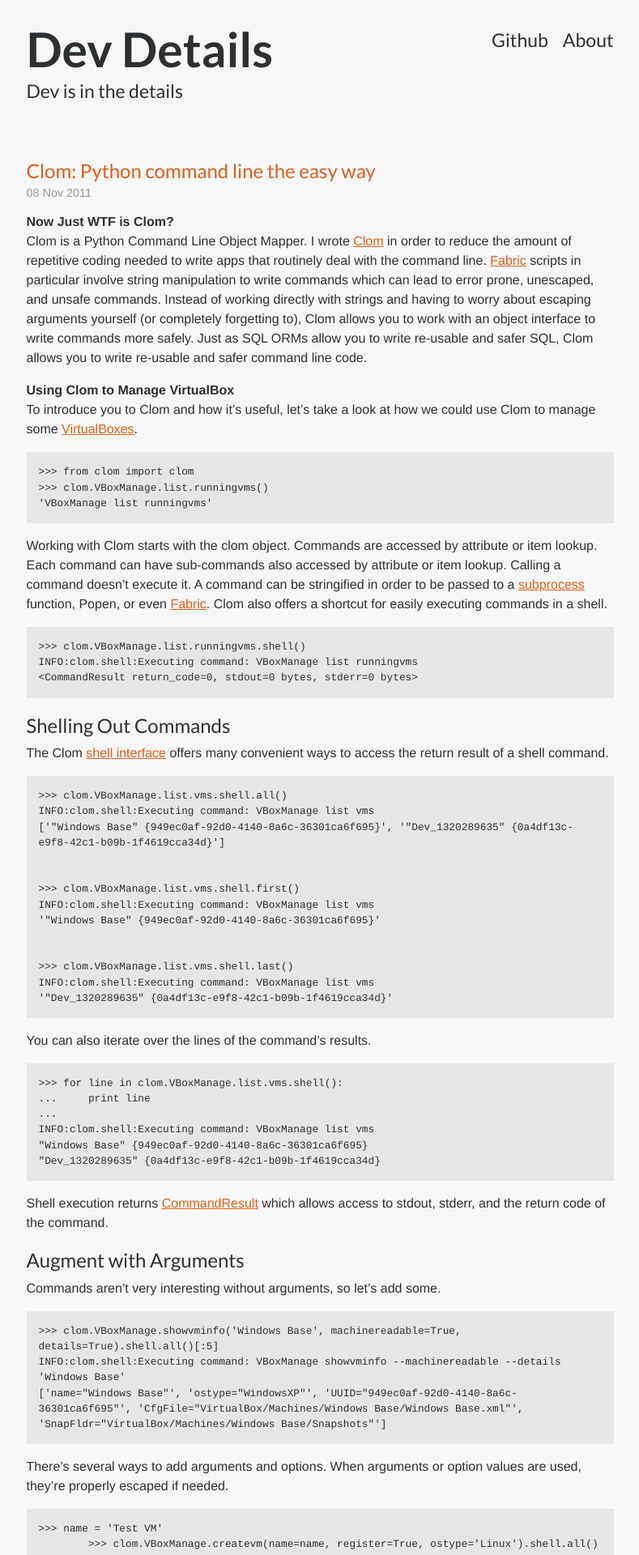
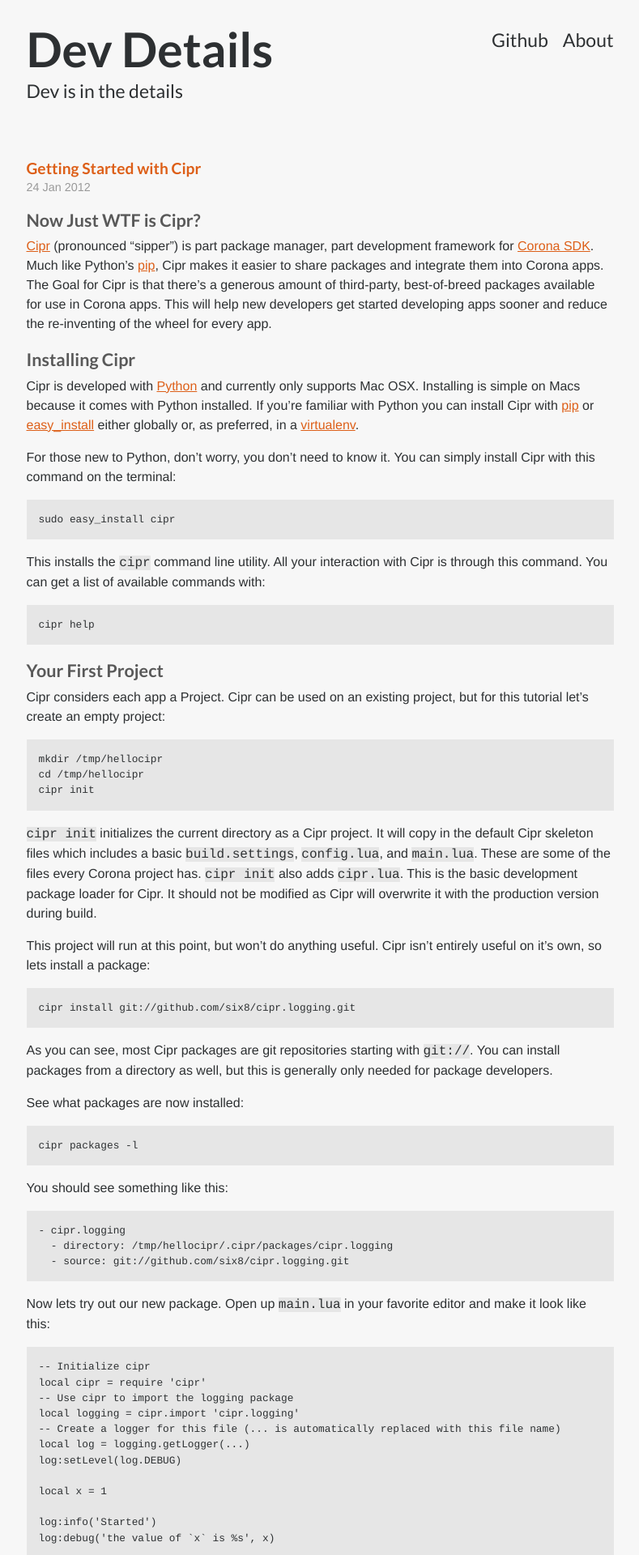
Before and after one commit to six8/six8.github.com, a Jekyll site: the page built from index.html, in a window 1280 px wide. Shown: the top 1920 px of the page at 81% size, without its empty margins (245-1034 px from the left). Built offline with Jekyll 4.4.1, drawn with Linux system fonts in a browser that asks for light colours; Markdown is read by kramdown in place of the engine named in the settings; comment, search, counter and statistics services are not loaded; some of the changed text lies outside the part shown.

Commit message:
New post, cleaned up styling for headers

```diff
--- /dev/null
+++ b/_posts/2012-01-24-getting-started-with-cipr.markdown
@@ -0,0 +1,277 @@
+---
+layout: post
+comments: true
+title: "Getting Started with Cipr"
+date: Tue Jan 24 15:25:47 -0600 2012
+---
+
+Now Just WTF is Cipr?
+---------------------
+
+[Cipr](http://github.com/six8/corona-cipr) (pronounced "sipper") is part package manager, part development framework for [Corona SDK](http://www.anscamobile.com/corona/). Much like Python's [pip](http://pypi.python.org/pypi/pip), Cipr makes it easier to share packages and integrate them into Corona apps. The Goal for Cipr is that there's a generous amount of third-party, best-of-breed packages available for use in Corona apps. This will help new developers get started developing apps sooner and reduce the re-inventing of the wheel for every app.
+
+Installing Cipr
+---------------
+
+Cipr is developed with [Python](http://python.org/) and currently only supports Mac OSX. Installing is simple on Macs because it comes with Python installed. If you're familiar with Python you can install Cipr with [pip](http://pypi.python.org/pypi/pip) or [easy_install](http://pypi.python.org/pypi/setuptools) either globally or, as preferred, in a [virtualenv](http://pypi.python.org/pypi/virtualenv).
+
+For those new to Python, don't worry, you don't need to know it. You can simply install Cipr with this command on the terminal:
+
+	sudo easy_install cipr
+
+This installs the `cipr` command line utility. All your interaction with Cipr is through this command. You can get a list of available commands with:
+
+    cipr help
+
+Your First Project
+------------------
+
+Cipr considers each app a Project. Cipr can be used on an existing project, but for this tutorial let's create an empty project:
+
+    mkdir /tmp/hellocipr
+    cd /tmp/hellocipr
+    cipr init
+
+`cipr init` initializes the current directory as a Cipr project. It will copy in the default Cipr skeleton files which includes a basic `build.settings`, `config.lua`, and `main.lua`. These are some of the files every Corona project has. `cipr init` also adds `cipr.lua`. This is the basic development package loader for Cipr. It should not be modified as Cipr will overwrite it with the production version during build.
+
+This project will run at this point, but won't do anything useful. Cipr isn't entirely useful on it's own, so lets install a package:
+
+    cipr install git://github.com/six8/cipr.logging.git
+
+As you can see, most Cipr packages are git repositories starting with `git://`. You can install packages from a directory as well, but this is generally only needed for package developers.
+
+See what packages are now installed:
+
+    cipr packages -l
+
+You should see something like this:
+
+    - cipr.logging
+      - directory: /tmp/hellocipr/.cipr/packages/cipr.logging
+      - source: git://github.com/six8/cipr.logging.git
+
+Now lets try out our new package. Open up `main.lua` in your favorite editor and make it look like this:
+
+    -- Initialize cipr
+    local cipr = require 'cipr'
+    -- Use cipr to import the logging package
+    local logging = cipr.import 'cipr.logging'
+    -- Create a logger for this file (... is automatically replaced with this file name)
+    local log = logging.getLogger(...)
+    log:setLevel(log.DEBUG)
+
+    local x = 1
+
+    log:info('Started')
+    log:debug('the value of `x` is %s', x)
+
+Now we're ready to run this with Corona:
+
+    cipr run
+
+You should now see something like the following in your terminal:
+
+    20120124T16:46:10 [root] INFO    Started
+    20120124T16:46:10 [root] DEBUG   the value of `x` is 1
+
+As you can see, this started Corona and ran our little app which pretty much only does logging at this point. You can now either exit Corona via the UI or hit `ctrl+C` in the terminal.
+
+### Let's Do More
+
+We can add other packages to our project. Furthermore, those packages can declare dependencies that will pull in other packages. We can install `cipr.ui`, a collection of UI helpers for Corona:
+
+    cipr install git://github.com/six8/cipr.ui.git
+
+This will produce a lot more output since it's also installing its dependencies. `cipr packages` should now look more like this:
+
+    - cipr.ui
+    - cipr.class
+    - middleclass-extras
+    - middleclass
+    - cipr.logging
+
+[cipr.class](http://github.com/six8/cipr.class) uses [middleclass](http://github.com/kikito/middleclass) for classes in lua. [cipr.ui](http://github.com/six8/cipr.ui) depends on `cipr.class` so it and all of its dependencies are installed.
+
+Let's change `build.settings` so our app is in landscape mode:
+
+    settings = {
+        orientation = {
+            default = "landscapeLeft",
+            supported = {
+                "landscapeLeft", "landscapeRight",
+            },
+        },
+        iphone = {
+            plist = {
+                CFBundleIconFile = "Icon.png",
+                CFBundleIconFiles = {
+                    "Icon.png" ,
+                    "Icon@2x.png" ,
+                    "Icon-72.png" ,
+                    "Icon-Small.png" ,
+                    "Icon-Small@2x.png",
+                    "Icon-Small-50.png"
+                },
+                -- When set to TRUE turns off the gloss,
+                -- but leaves the rounded edges.
+                UIPrerenderedIcon = true,
+                UIStatusBarHidden = true,
+                UIInterfaceOrientation = "UIInterfaceOrientationLandscapeLeft",
+
+                UISupportedInterfaceOrientations = {
+                    "UIInterfaceOrientationLandscapeLeft",
+                    "UIInterfaceOrientationLandscapeRight"
+                },
+            },
+        }
+    }
+
+Now let's modify `main.lua` so we can test out `cipr.ui`'s `DebugBar`:
+
+    local cipr = require 'cipr'
+    local log = cipr.import('cipr.logging').getLogger(...)
+    log:setLevel(log.DEBUG)
+    -- Use cipr to import the ui package
+    local DebugBar = cipr.import 'cipr.ui.DebugBar'
+
+    log:info('Started')
+
+    display.setDefault('background', 100, 100, 100)
+    display.setStatusBar( display.HiddenStatusBar )
+
+    DebugBar:new()
+
+Now `cipr run` the project to see the results. You should see a mostly gray screen. Slide the arrow at the top right to the left. This will drag out the DebugBar drawer that shows some useful debug info. You can use this to help with your app development. To disable it for production apps you simply remove or disable `DebugBar:new()`.
+
+Exploring Some Existing Packages
+--------------------------------
+
+Since Cipr is in early development, only a few packages exist. [cipr.ui](http://github.com/six8/cipr.ui) is one of the most useful of the new packages. Let's take a look at some of it's features.
+
+### EffectChain
+
+Transitions are a powerful feature of Corona. Often you need to run several transitions on a single object before finally destroying it. In this example,
+we'll create a mini-particle engine that will use [EffectChain](http://github.com/six8/cipr.ui/blob/master/cipr/ui/EffectChain.lua) to power animations.
+
+Add this to your `main.lua` and `cipr run` it:
+
+    local EffectChain = cipr.import 'cipr.ui.EffectChain'
+    local random = math.random
+
+    local particleGroup = display.newGroup()
+
+    -- EffectChains are re-usable
+    local popBubble = EffectChain():
+        fadeIn{time=500}:
+        transition{y=10, time=400, transition=easing.inExpo}:
+        scale{scale=4, alpha=0,time=200}:
+        call(display.remove)
+
+    --[[
+    Create a randomly sized particle and make it float and pop
+    ]]--
+    local function addNewParticle()
+        local x = random(20, display.contentWidth - 20)
+        local y = random(100, display.contentHeight - 20)
+        local particle = display.newCircle(particleGroup, x, y, random(5, 20))
+        particle:setFillColor(255, 255, 255, 200)
+
+        -- Clone the EffectChain for this particle and play it
+        popBubble:on(particle):play()
+    end
+
+    timer.performWithDelay(100, addNewParticle, -2)
+
+You should now see what looks like a bubbly drink. Don't forget to try out the DebugBar to see how it performs.
+
+### ParallaxView
+
+Almost every 2D game has a Parallax background. [ParallaxView](http://github.com/six8/cipr.ui/blob/master/cipr/ui/widgets/ParallaxView.lua) makes it easy to create these types of backgrounds.
+
+Add this to your `main.lua` and `cipr run` it:
+
+    local ParallaxView = cipr.import 'cipr.ui.widgets.ParallaxView'
+
+    local view = display.newGroup()
+    local background = display.newGroup()
+    view:insert(background)
+    -- Put our particle group from earlier on top
+    view:insert(particleGroup)
+
+    local pview = ParallaxView(display.contentWidth, display.contentHeight)
+    background:insert(pview)
+    background.y = display.contentHeight
+
+    -- This layer moves at 1/4 the speed
+    local layer1 = pview:newLayer(0.25)
+
+    local bgA = display.newRect(0, 0, 400, 220)
+    bgA:setFillColor(120, 120, 120)
+
+    local bgB = display.newRect(0, 0, 400, 280)
+    bgB:setFillColor(140, 140, 140)
+
+    local bgC = display.newRect(0, 0, 400, 200)
+    bgC:setFillColor(160, 160, 160)
+
+    layer1:addCol(bgA)
+    layer1:addCol(bgB)
+    layer1:addCol(bgC)
+
+    -- This layer moves at half the speed
+    local layer2 = pview:newLayer(0.5)
+
+    -- A layer must have at least 2 columns. The width of all
+    -- the cols combined must be at least the width of the view
+    -- in order to loop properly
+    local bg1 = display.newRect(0, 0, 300, 120)
+    bg1:setFillColor(90, 90, 90)
+
+    local bg2 = display.newRect(0, 0, 300, 80)
+    bg2:setFillColor(50, 50, 50)
+
+    local bg3 = display.newRect(0, 0, 300, 100)
+    bg3:setFillColor(75, 75, 75)
+
+    layer2:addCol(bg1)
+    layer2:addCol(bg2)
+    layer2:addCol(bg3)
+
+
+    local x = 0
+    local function enterFrame()
+        x = x + 10
+        pview:scrollTo(x, 0, 1)
+    end
+
+    Runtime:addEventListener('enterFrame', enterFrame)
+
+You should see a couple layers of backgrounds scrolling by at different rates.
+
+Explore [cipr.ui](http://github.com/six8/cipr.ui) for many other useful utilities.
+
+Building
+--------
+
+To run your app for the Xcode simulator or submit it to the App store, you'll need to build it.
+
+To build:
+
+    cipr build
+
+This will package up all the files for your project under your project's `build` directory. Unfortunately, Corona doesn't support command line parameters so you'll have to build it from the Corona UI. Select your project's `dist/Payload` directory as the place to output the built app. Once your project is built, you can easily package it as an IPA:
+
+    cipr packageipa
+
+What's Next?
+------------
+
+Cipr is currently in development. It's being used as the basis for several games actively in development. It has a ways to go before it's production ready so use at your own risk. Any contributions to get Cipr further along will be greatly appreciated. Take a look at [Cipr](http://github.com/six8/corona-cipr) and [cipr.ui](http://github.com/six8/cipr.ui) and see if it will ease your development with Corona.
+
+### Source Control
+
+One last note. All projects should of course be using source control. Cipr needs `.ciprcfg` which it creates at the root of your project. This file should be added to your source control. Cipr also creates a `.cipr` directory in your project. This is where it maintains installed packages. This directory should generally be excluded from source control as it may have many large packages. You should also exclude the `build` and `dist` directories.
+
+Since `.cipr` isn't generally checked in, this poses a problem if you are sharing code with others. To install a project's required packages, run the following in the project's directory:
+
+    cipr install
--- a/css/main.css
+++ b/css/main.css
@@ -57,15 +57,29 @@ body {
 
 .post {
   margin-bottom: 5em; }
+  .post h1, .post h2, .post h3, .post h4, .post h5 {
+    font-family: 'Lato';
+    font-weight: bold;
+    margin-bottom: 0.2em; }
+    .post h1 a, .post h2 a, .post h3 a, .post h4 a, .post h5 a {
+      text-decoration: none; }
+      .post h1 a:hover, .post h2 a:hover, .post h3 a:hover, .post h4 a:hover, .post h5 a:hover {
+        text-decoration: underline; }
+  .post h1 {
+    font-size: 1.5em;
+    color: #333333; }
+  .post h2 {
+    font-size: 1.35em;
+    color: #595959; }
   .post h3 {
-    font-size: 1.5em;
-    font-family: 'Lato';
-    font-weight: normal;
-    margin-bottom: 0.2em; }
-  .post h3 a {
-    text-decoration: none; }
-  .post h3 a:hover {
-    text-decoration: underline; }
+    font-size: 1.2em;
+    color: gray; }
+  .post h4 {
+    font-size: 1.05em;
+    color: #a6a6a6; }
+  .post h5 {
+    font-size: 1.0em;
+    color: #bfbfbf; }
   .post .body {
     font-size: 1em;
     line-height: 1.5; }
```
Also changed, not shown: _drafts/2012-01-06-interface-design-or-how-did-i-get-here?.markdown (added, +13 -0 lines), _sass/main.scss (+14 -9 lines).
